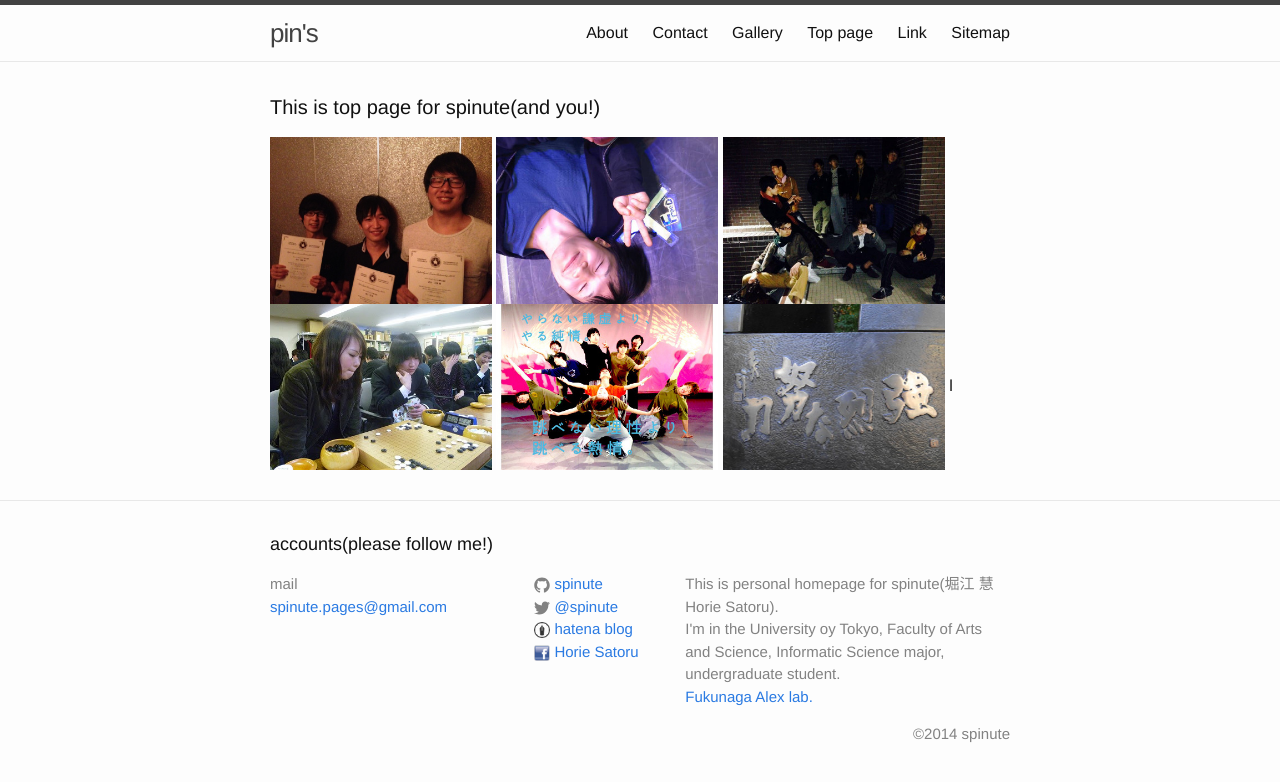
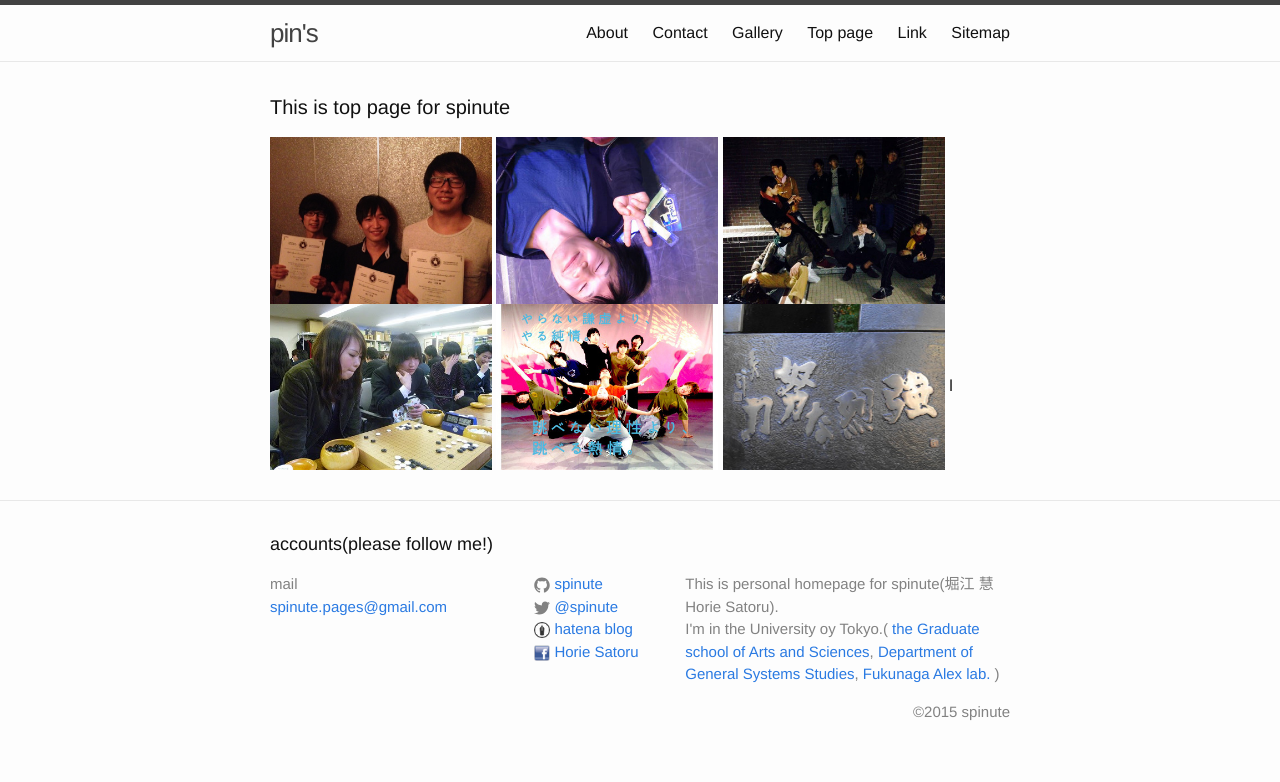
Before and after one commit to spinute/spinute.github.io, a Jekyll site: the page built from index.html, in a window 1280 px wide. Shown: the top 782 px of the page. Built offline with Jekyll 4.4.1, drawn with Linux system fonts in a browser that asks for light colours.

Commit message:
refine footer

```diff
--- a/_config.yml
+++ b/_config.yml
@@ -2,15 +2,15 @@ title: pin's
 email: spinute.pages@gmail.com
 descript: >
   This is personal homepage for spinute(堀江 慧 Horie Satoru).<br>
-  I'm in the University oy Tokyo,
-  Faculty of Arts and Science,
-  Informatic Science major,
-  undergraduate student.<br>
-  <a href="http://metahack.org">Fukunaga Alex lab.</a><br>
-  <div align='right'>&copy;2014&nbsp;spinute</div>
+  I'm in the University oy Tokyo.(
+  <a hrey="http://www.c.u-tokyo.ac.jp/eng_site/">the Graduate school of Arts and Sciences</a>,
+  <a href="http://system.c.u-tokyo.ac.jp/index_e.html">Department of General Systems Studies</a>,
+  <a href="http://metahack.org">Fukunaga Alex lab.</a>
+  )<br>
+  <div align='right'>&copy;2015&nbsp;spinute</div>
 
 baseurl: ""
-url: "http://www.spinute.org"
+url: "http://spinute.org"
 twitter_username: spinute
 github_username:  spinute
 
--- a/index.html
+++ b/index.html
@@ -5,7 +5,7 @@ title: Top page
 
 <div class="home">
 
-  <h2 class="page-heading">This is top page for spinute(and you!)</h2>
+  <h2 class="page-heading">This is top page for spinute</h2>
 
   <img src="image/pin.JPG" alt="internship in CyberAgent" width='30%' height='auto'>
   <img src="image/works01.jpg" width="30%" height="auto">
```
